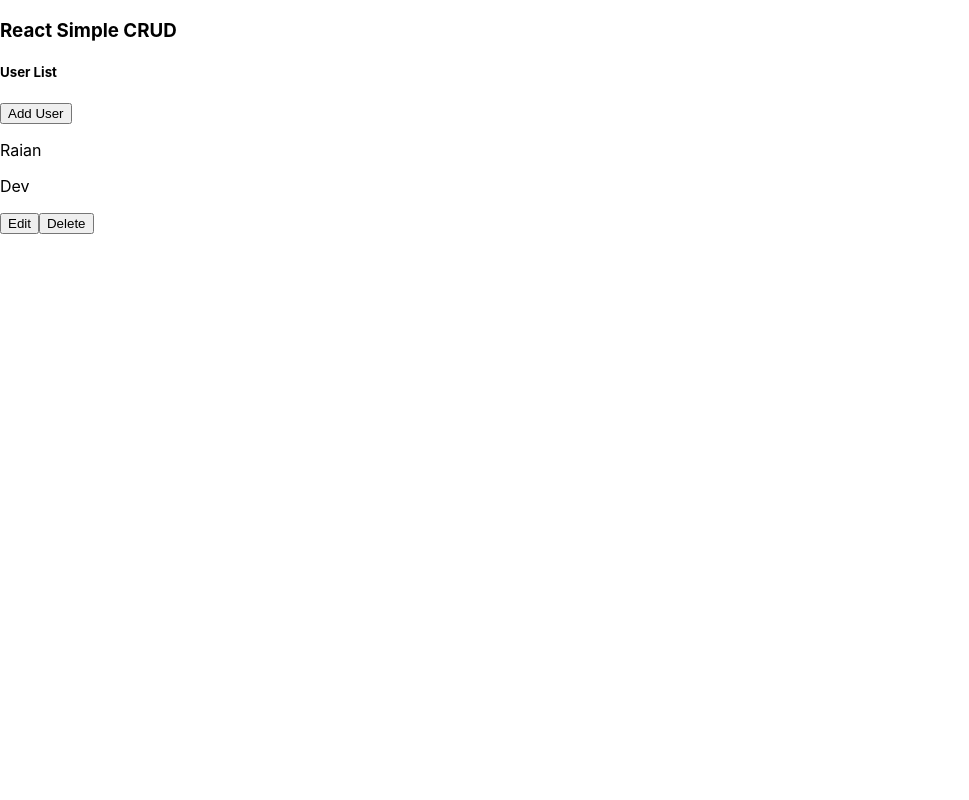
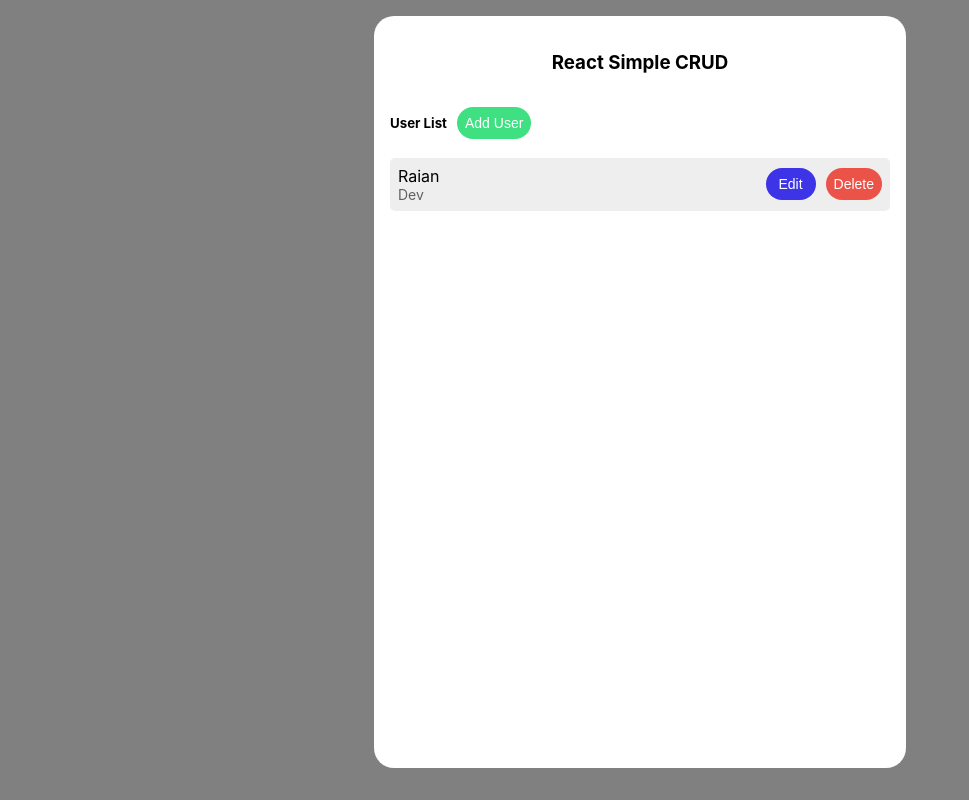
Before and after one commit to Raian-Moretti/react-simple-crud, a React (Create React App) app: page / in a window 1280 px wide. Shown: the whole page, without its empty margins (0-969 px from the left). Built offline with nearby package versions, Linux system fonts and the light colour scheme.

Commit message:
Indentation and Css

```diff
--- a/src/App.js
+++ b/src/App.js
@@ -12,9 +12,9 @@
 		<Provider>
 			<div className="CRUD">
 				<Switch>
-				<Route path="/" component={Homepage} exact/>
-				<Route path="/add" component={CreateUser} exact/>
-				<Route path="/edit/:id" component={EditUser} exact/>
+					<Route path="/" component={Homepage} exact />
+					<Route path="/add" component={CreateUser} exact />
+					<Route path="/edit/:id" component={EditUser} exact />
 				</Switch>
 			</div>
 
--- a/src/component/EditUser.js
+++ b/src/component/EditUser.js
@@ -7,7 +7,7 @@
     let userHist = useHistory();
 
 
-    const { editUser, users } = useContext(Context);
+    const { users, updateUser } = useContext(Context);
 
     const [selectedUser, setSelectedUser] = useState({
         id: null,
@@ -27,41 +27,41 @@
 
     const onSubmit = (e) => {
         e.preventDefault();
-        editUser(selectedUser);
+        updateUser(selectedUser);
         userHist.push("/");
     };
 
     const handleOnChange = (userKey, newValue) =>
-        setSelectedUser({...selectedUser, [userKey]: newValue});
+        setSelectedUser({ ...selectedUser, [userKey]: newValue });
 
-    if(!selectedUser || !selectedUser.id){
+    if (!selectedUser || !selectedUser.id) {
         return <div> Invalid ID </div>
     }
     return (
         <React.Fragment>
-            <div className="Sub User">
+            <div>
                 <form onSubmit={onSubmit}>
                     <label>
                         User
                     </label>
-                    <input className="Input User B"
-                            value={selectedUser.name}
-                            onChange={(e) => handleOnChange("name", e.target.value)}
-                            type="text"
-                            placeholder="Update Name"/>
+                    <input
+                        value={selectedUser.name}
+                        onChange={(e) => handleOnChange("name", e.target.value)}
+                        type="text"
+                        placeholder="Update Name" />
                     <label>
                         Role
                     </label>
-                    <input className="Input Role B"
-                            value={selectedUser.role} onChange={(e) => handleOnChange("name", e.target.value)}
-                            type="text"
-                            placeholder="Update Role"/>
-                    <div className="Edit User">
-                        <button className="EditButton">
+                    <input
+                        value={selectedUser.role} onChange={(e) => handleOnChange("role", e.target.value)}
+                        type="text"
+                        placeholder="Update Role" />
+                    <div>
+                        <button>
                             Edit User
                         </button>
                     </div>
-                    <div className="Cancel">
+                    <div>
                         <Link to="/">Cancel</Link>
                     </div>
                 </form>
--- a/src/component/Homepage.js
+++ b/src/component/Homepage.js
@@ -5,12 +5,12 @@
 export const Homepage = () => {
     return (
         <React.Fragment>
-            <div>
-                <h3>
-                React Simple CRUD
+            <div className="homepage-container">
+                <h3 className="Header">
+                    React Simple CRUD
                 </h3>
-                <Page/>
-                <UserList/>
+                <Page />
+                <UserList />
             </div>
         </React.Fragment>
     );
--- a/src/component/Page.js
+++ b/src/component/Page.js
@@ -4,17 +4,17 @@
 export const Page = () => {
     return (
         <div>
-            <div>
+            <div style={{ display: 'flex', alignItems: 'center', gap: 10 }}>
                 <h5>
                     User List
                 </h5>
-            </div>
-            <div>
-                <Link to="/add">
-                    <button title="Add User">
-                        <span> Add User </span>
-                    </button>
-                </Link>
+                <div className="AddButton">
+                    <Link to="/add">
+                        <button className="Button Success">
+                            <span> Add User </span>
+                        </button>
+                    </Link>
+                </div>
             </div>
         </div>
     )
--- a/src/component/UserList.js
+++ b/src/component/UserList.js
@@ -10,25 +10,25 @@
             {users.length > 0 ? (
                 <React.Fragment>
                     {users.map((user) =>
-                   <div ClassName="UserID"
+                        <div className="Field"
                             key={user.id}>
-                        <div ClassName="UserName">
-                        <p>
+                            <div>
+                                <span>
                                     {user.name}
-                        </p>
-                        <p>
+                                </span>
+                                <p style={{ fontSize: 14, margin: 0, padding: 0, color: "#616161" }}>
                                     {user.role}
                                 </p>
                             </div>
-                        <div className="EditUser">
-                            <Link to={`/edit/${user.id}`}  title="Edit User">
-                                <button
+                            <div style={{ display: 'flex', gap: 10 }}>
+                                <Link to={`/edit/${user.id}`} title="Edit User">
+                                    <button className="Button Warning"
                                         onClick={() => updateUser(user.id)}
                                         title="Edit User">
                                         Edit
                                     </button>
                                 </Link>
-                            <button
+                                <button className="Button Danger"
                                     onClick={() => deleteUser(user.id)}
                                     title="Delete User">
                                     Delete
--- a/src/context/Reducer.js
+++ b/src/context/Reducer.js
@@ -1,5 +1,5 @@
-export default function Reducer(state, action){
-    switch(action.type){
+export default function Reducer(state, action) {
+    switch (action.type) {
         case "CREATE_USER": // Pega o valor do payload com o novo usuário e retorna o state atualizado
             return {
                 ...state,
@@ -29,6 +29,6 @@
             };
 
         default:
-                return state;
+            return state;
     }
 }
--- a/src/context/States.js
+++ b/src/context/States.js
@@ -44,9 +44,9 @@
             payload: id
         });
     }
-    return(
+    return (
         <Context.Provider
-            value = {{
+            value={{
                 users: state.users,
                 createUser,
                 //readUser
--- a/src/index.css
+++ b/src/index.css
@@ -1,4 +1,6 @@
 body {
+  background-color: grey;
+  padding: 16px;
   margin: 0;
   font-family: -apple-system, BlinkMacSystemFont, 'Segoe UI', 'Roboto', 'Oxygen',
     'Ubuntu', 'Cantarell', 'Fira Sans', 'Droid Sans', 'Helvetica Neue',
@@ -11,3 +13,62 @@
   font-family: source-code-pro, Menlo, Monaco, Consolas, 'Courier New',
     monospace;
 }
+
+.homepage-container {
+  padding: 16px;
+  border-radius: 20px;
+  min-height: 90vh;
+  max-width: 500px;
+  margin: 0 auto;
+  background-color: white;
+}
+.Header {
+  text-align: center;
+}
+
+.Button {
+  display: inline-block;
+  text-decoration: none;
+  color: white;
+  font-size: 14px;
+  padding: 8px;
+  border: none;
+  min-width: 50px;
+  border-radius: 50px;
+}
+
+.Field {
+  display: flex;
+  align-items: center;
+  justify-content: space-between;
+  background-color: #EEE;
+  padding: 8px;
+  border-radius: 5px;
+  margin-top:5px;
+  margin-bottom: 5px;
+  transition: background-color 2s;
+}
+
+.Field:hover{
+  filter:brightness(0.8);
+}
+
+.Button:hover {
+  filter:brightness(0.8);
+}
+
+.Button:active {
+  filter:brightness(0.5);
+}
+
+.Danger {
+  background-color: #EB5348;
+}
+
+.Success {
+  background-color: #3FE081;
+}
+
+.Warning {
+  background-color:#3C34E6;
+}
```
Also changed, not shown: src/component/CreateUser.js (+7 -7 lines). Lines whose indentation alone changed are shown as unchanged.
